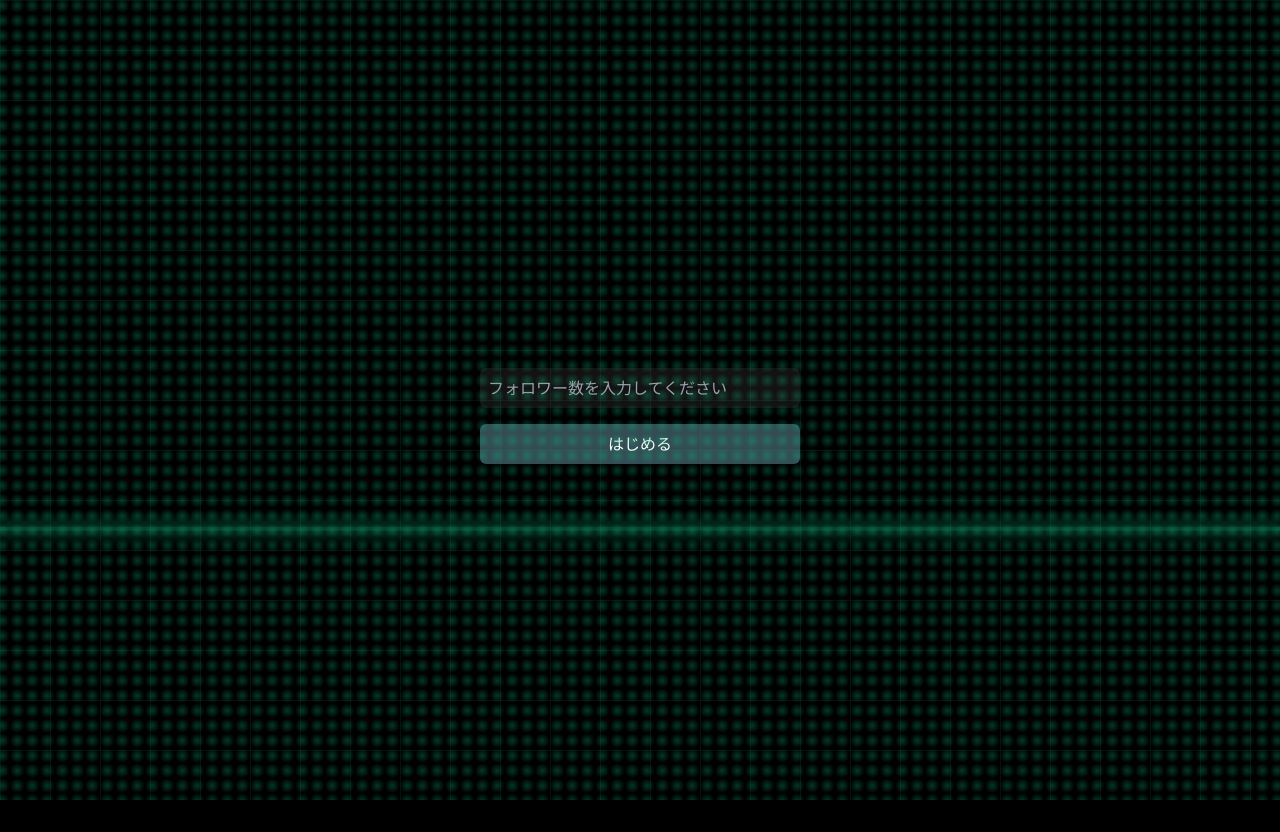
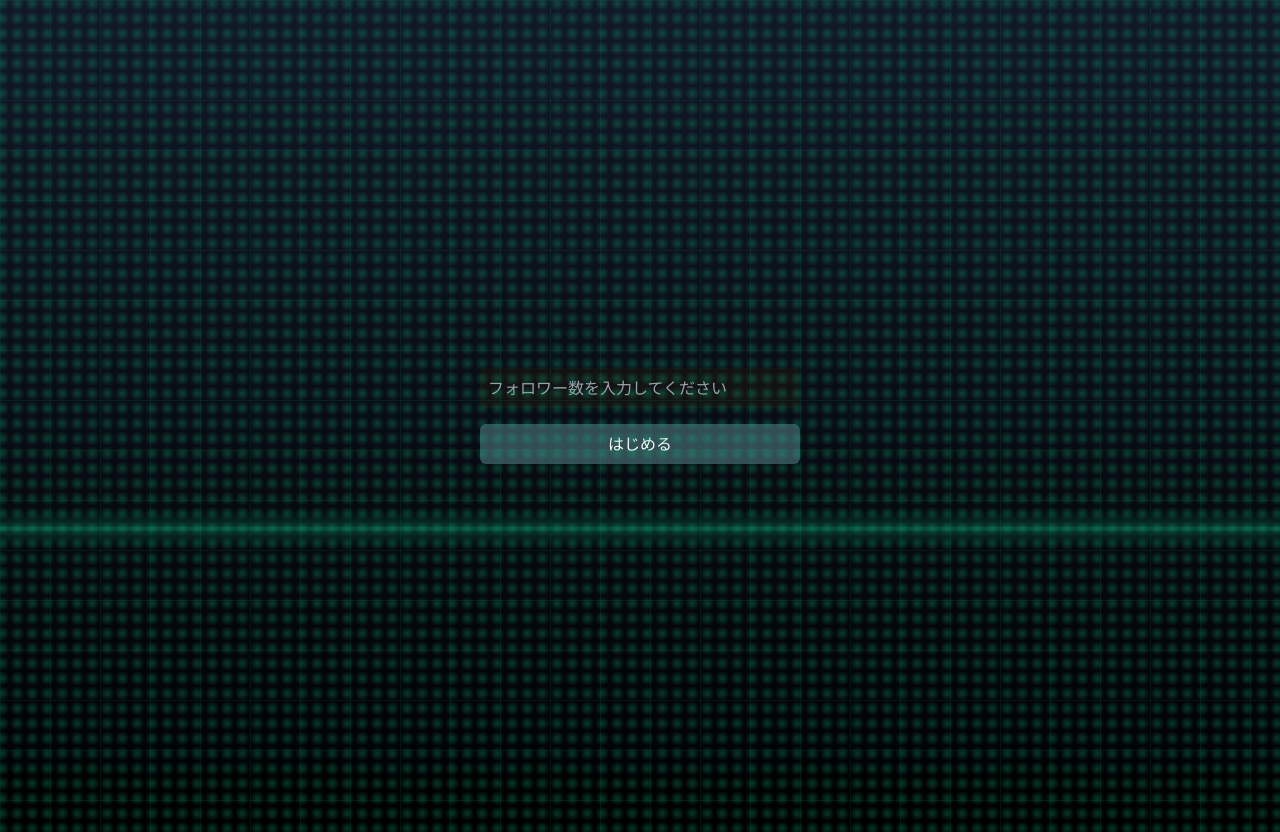
Before and after one commit to Kazuki0320/sns-scouter, a Next.js app: page / in a window 1280 px wide. Built offline with nearby package versions, Linux system fonts and the light colour scheme.

Commit message:
タイポ修正

```diff
--- a/src/app/layout.tsx
+++ b/src/app/layout.tsx
@@ -16,10 +16,10 @@ export default function RootLayout({
   children: React.ReactNode;
 }>) {
   return (
-    <html lang="ja">
+    <html lang="ja" suppressHydrationWarning>
       <head>
-        <link rel="preload" href="/fonts/Saiyan-Sans.tff"
-        as="font" type="font/tff" crossOrigin="anonymous" />
+        <link rel="preload" href="/fonts/Saiyan-Sans.ttf"
+        as="font" type="font/ttf" crossOrigin="anonymous" />
       </head>
       <body className={inter.className}>
         <ThemeProvider
--- a/src/app/page.tsx
+++ b/src/app/page.tsx
@@ -12,8 +12,7 @@ export default function RootLayout() {
     router.push(`/result?score=${battlePower}`);
   };
   return (
-
-    <div className="min-h-screen flex flex-col items-center justify-center p-4 from-gray-900 to-black ralative overflow-hidden">
+    <div className="min-h-screen flex flex-col items-center justify-center p-4 bg-gradient-to-b from-gray-900 to-black relative overflow-hidden">
       {/*背景エフェクト */}
       <div className="absolute inset-0 z-0">
         <div className="grid-lines"></div>
```
